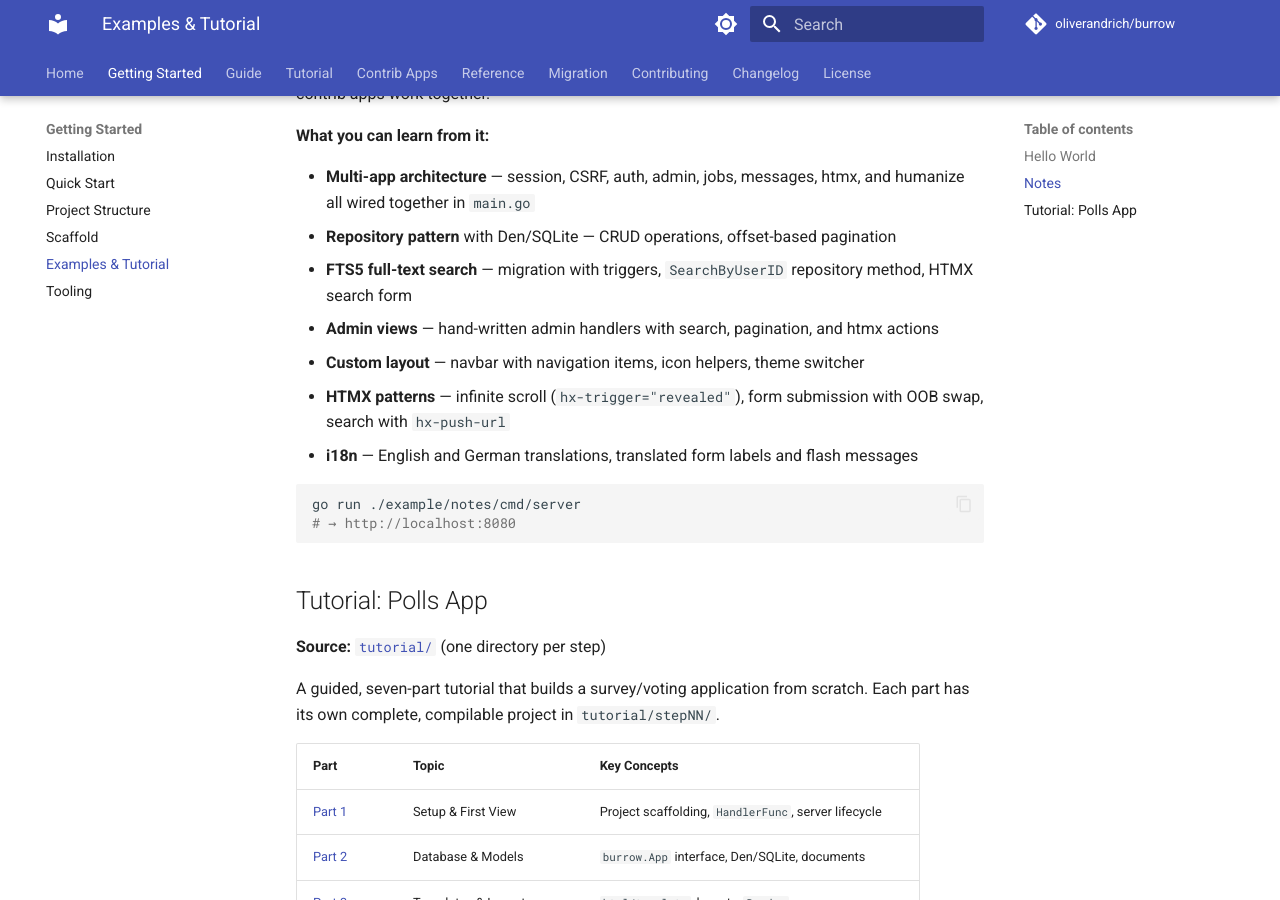
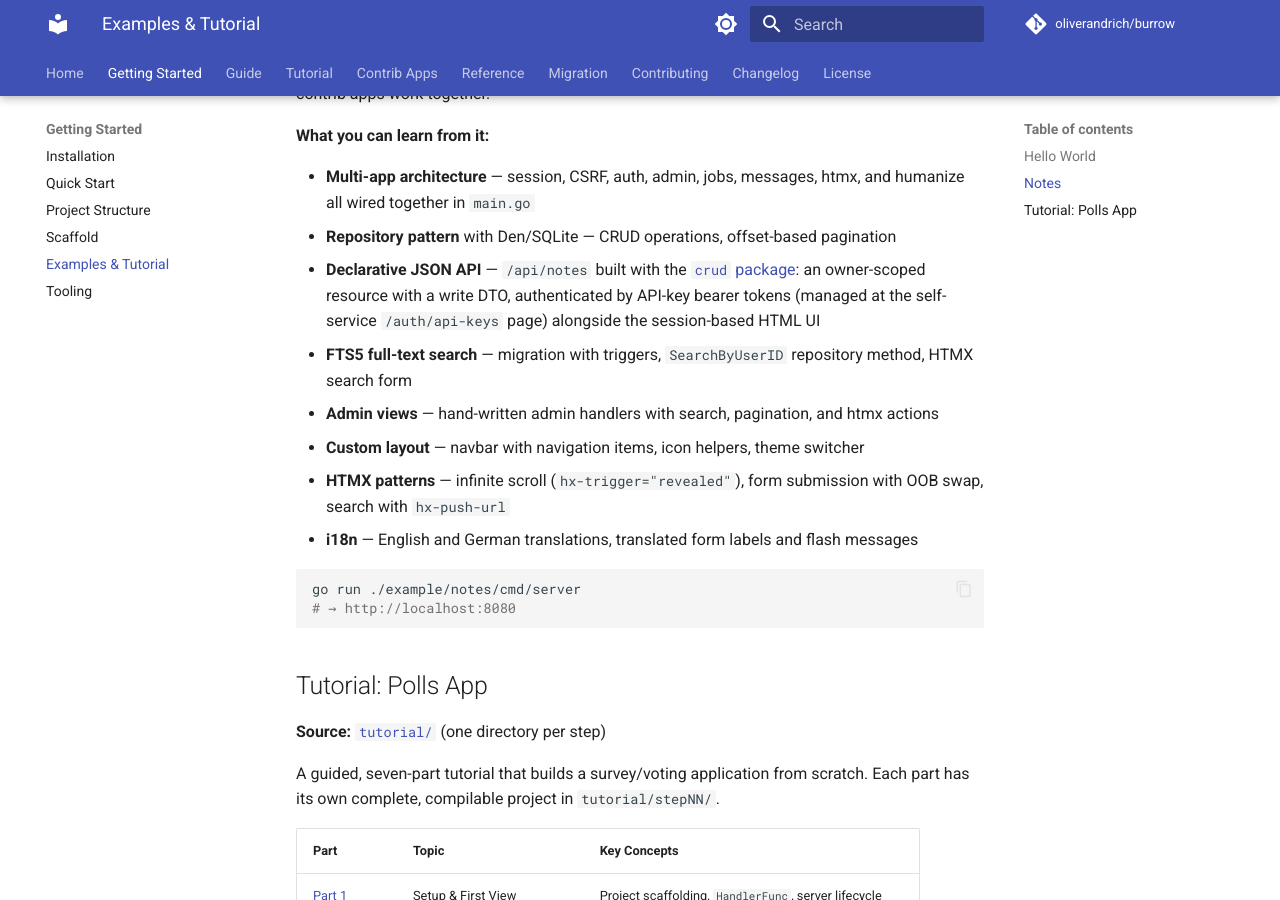
Before and after one commit to oliverandrich/burrow, an MkDocs documentation site: the page built from docs/getting-started/examples.md, in a window 1280 px wide and 900 px high, scrolled down 909 px. Built offline with MkDocs 1.6.1 and Material for MkDocs 9.7.7, drawn with Linux system fonts in a browser that asks for light colours; comment, search, counter and statistics services are not loaded.

Commit message:
docs(examples): note the notes app's JSON API and API keys
The notes example gained a /api/notes JSON API (crud package) with API-key bearer auth and a self-service key page; mention it in the examples overview.

```diff
--- a/docs/getting-started/examples.md
+++ b/docs/getting-started/examples.md
@@ -31,6 +31,7 @@ A full-featured notes application with authentication, an admin panel, and HTMX-
 
 - **Multi-app architecture** — session, CSRF, auth, admin, jobs, messages, htmx, and humanize all wired together in `main.go`
 - **Repository pattern** with Den/SQLite — CRUD operations, offset-based pagination
+- **Declarative JSON API** — `/api/notes` built with the [`crud` package](../guide/crud-api.md): an owner-scoped resource with a write DTO, authenticated by API-key bearer tokens (managed at the self-service `/auth/api-keys` page) alongside the session-based HTML UI
 - **FTS5 full-text search** — migration with triggers, `SearchByUserID` repository method, HTMX search form
 - **Admin views** — hand-written admin handlers with search, pagination, and htmx actions
 - **Custom layout** — navbar with navigation items, icon helpers, theme switcher
```
